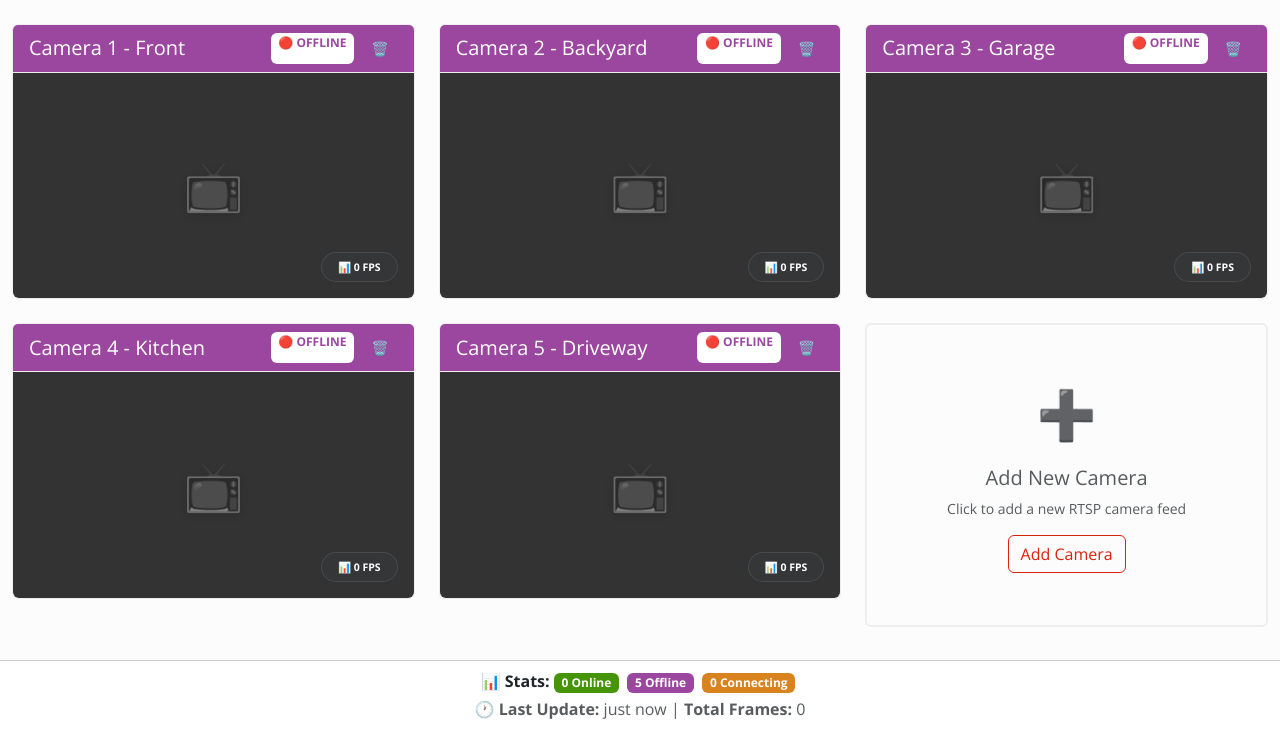
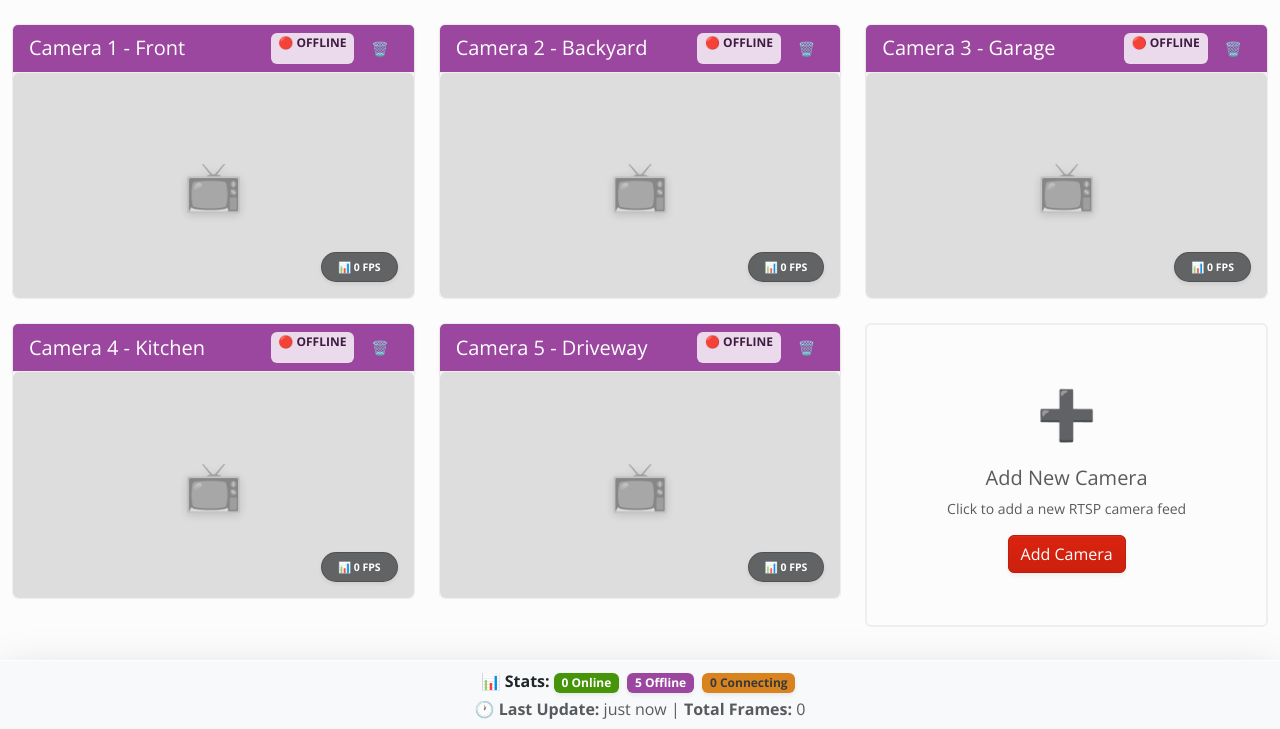
Before and after one commit to victor-explore/Svl-app, a Flask app: page /feed in a window 1280 px wide. Shown: the part 71-800 px from the top of the page. Run offline with Flask 3, Linux system fonts and the light colour scheme; some libraries are stand-ins or nearby versions.

Commit message:
improved theme

```diff
--- a/templates/feed.html
+++ b/templates/feed.html
@@ -13,15 +13,19 @@
                 {% elif camera.status == 'offline' %}bg-danger
                 {% elif camera.status == 'recording' %}bg-info
                 {% else %}bg-warning
-                {% endif %} text-white d-flex justify-content-between align-items-center">
+                {% endif %} text-white d-flex justify-content-between align-items-center shadow-sm">
                 <h5 class="mb-0">{{ camera.name }}</h5>
                 <div class="d-flex gap-2">
                     <!-- Connection Status Badge -->
-                    <span class="badge bg-light
-                        {% if camera.status == 'online' %}text-success">🟢 ONLINE
-                        {% elif camera.status == 'offline' %}text-danger">🔴 OFFLINE
-                        {% elif camera.status == 'recording' %}text-info">🔵 RECORDING
-                        {% else %}text-warning">🟡 CONNECTING
+                    <span class="badge
+                        {% if camera.status == 'online' %}bg-success-subtle text-success-emphasis
+                        {% elif camera.status == 'offline' %}bg-danger-subtle text-danger-emphasis
+                        {% elif camera.status == 'recording' %}bg-info-subtle text-info-emphasis
+                        {% else %}bg-warning-subtle text-warning-emphasis
+                        {% endif %}">{% if camera.status == 'online' %}🟢 ONLINE
+                        {% elif camera.status == 'offline' %}🔴 OFFLINE
+                        {% elif camera.status == 'recording' %}🔵 RECORDING
+                        {% else %}🟡 CONNECTING
                         {% endif %}</span>
 
                     <!-- Delete Button -->
@@ -35,7 +39,7 @@
             <div class="card-body p-0">
                 <!-- Wrapper for proper FPS badge positioning -->
                 <div class="position-relative">
-                    <div class="ratio ratio-16x9" style="background: {% if camera.status == 'online' %}#000{% elif camera.status == 'offline' %}#333{% else %}linear-gradient(135deg, #666 0%, #555 100%){% endif %}; border-radius: 0 0 0.375rem 0.375rem;">
+                    <div class="ratio ratio-16x9" style="background: {% if camera.status == 'online' %}var(--bs-dark){% elif camera.status == 'offline' %}var(--bs-secondary-bg){% else %}var(--bs-tertiary-bg){% endif %}; border-radius: var(--bs-border-radius);">
                         {% if camera.status == 'online' or camera.status == 'recording' %}
                             <img src="/api/cameras/{{ camera.id }}/stream"
                                  class="position-absolute top-0 start-0 w-100 h-100"
@@ -67,7 +71,7 @@
 
                     <!-- FPS Overlay - Bottom Right (outside ratio container) -->
                     <div class="position-absolute bottom-0 end-0 m-3">
-                        <span class="badge bg-dark bg-opacity-50 text-white rounded-pill px-3 py-2" style="backdrop-filter: blur(4px); border: 1px solid rgba(255,255,255,0.1);">
+                        <span class="badge bg-dark bg-opacity-75 text-white rounded-pill px-3 py-2 shadow-sm" style="backdrop-filter: blur(8px); border: var(--bs-border-width) solid var(--bs-border-color-translucent);">
                             <small>📊 <span class="camera-fps fw-semibold" data-camera-id="{{ camera.id }}">--</span> FPS</small>
                         </span>
                     </div>
@@ -83,9 +87,9 @@
             <div class="card-body text-center d-flex align-items-center justify-content-center" style="height: 300px;">
                 <div>
                     <div class="mb-3" style="font-size: 3rem; color: #6c757d;">➕</div>
-                    <h5 class="text-muted mb-2">Add New Camera</h5>
-                    <p class="text-muted small mb-3">Click to add a new RTSP camera feed</p>
-                    <button class="btn btn-outline-primary" data-bs-toggle="modal" data-bs-target="#addCameraModal">
+                    <h5 class="text-body-secondary mb-2">Add New Camera</h5>
+                    <p class="text-body-secondary small mb-3">Click to add a new RTSP camera feed</p>
+                    <button class="btn btn-primary shadow-sm" data-bs-toggle="modal" data-bs-target="#addCameraModal">
                         Add Camera
                     </button>
                 </div>
@@ -95,7 +99,7 @@
 </div>
 
 <!-- Enhanced Stats Bottom Aligned -->
-<div class="position-fixed bottom-0 start-0 w-100 bg-light border-top py-2" style="z-index: 1000;">
+<div class="position-fixed bottom-0 start-0 w-100 bg-body-tertiary border-top border-secondary-subtle shadow-lg py-2" style="z-index: 1000;">
     <div class="text-center">
         <div class="mb-1">
             📊 <strong>Stats:</strong>
@@ -103,7 +107,7 @@
             <span class="badge bg-danger me-1">{{ stats.offline }} Offline</span>
             <span class="badge bg-warning me-1">{{ stats.connecting }} Connecting</span>
         </div>
-        <div class="text-muted">
+        <div class="text-body-secondary">
             🕐 <strong>Last Update:</strong> <span id="lastUpdate">just now</span> |
             <strong>Total Frames:</strong> <span id="totalFrames">--</span>
         </div>
@@ -159,10 +163,10 @@
                 </form>
             </div>
             <div class="modal-footer justify-content-center">
-                <button type="button" class="btn btn-outline-info" id="testConnection">
+                <button type="button" class="btn btn-info shadow-sm" id="testConnection">
                     🔗 Test Connection
                 </button>
-                <button type="button" class="btn btn-success" id="addCameraBtn">
+                <button type="button" class="btn btn-success shadow-sm" id="addCameraBtn">
                     ➕ Add Camera
                 </button>
             </div>
@@ -411,9 +415,9 @@ document.addEventListener('DOMContentLoaded', function() {
                 const bottomStats = document.querySelector('.position-fixed .text-center div:first-child');
                 bottomStats.innerHTML = `
                     📊 <strong>Stats:</strong>
-                    <span class="badge bg-success me-1">${systemStatus.online_cameras} Online</span>
-                    <span class="badge bg-danger me-1">${systemStatus.offline_cameras} Offline</span>
-                    <span class="badge bg-warning me-1">${systemStatus.total_cameras - systemStatus.online_cameras - systemStatus.offline_cameras} Connecting</span>
+                    <span class="badge bg-success shadow-sm me-1">${systemStatus.online_cameras} Online</span>
+                    <span class="badge bg-danger shadow-sm me-1">${systemStatus.offline_cameras} Offline</span>
+                    <span class="badge bg-warning text-dark shadow-sm me-1">${systemStatus.total_cameras - systemStatus.online_cameras - systemStatus.offline_cameras} Connecting</span>
                 `;
 
                 // Update total frames
```
